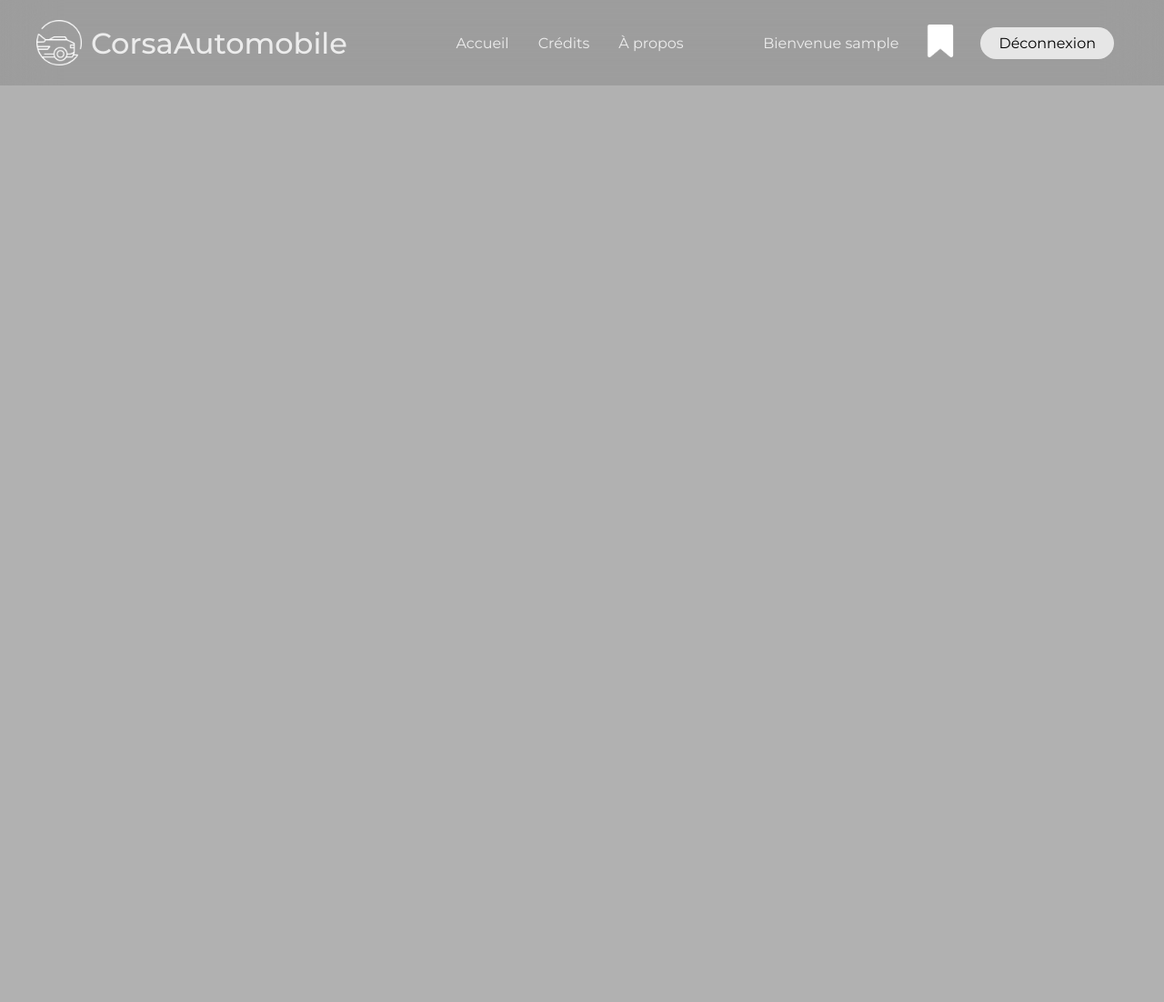
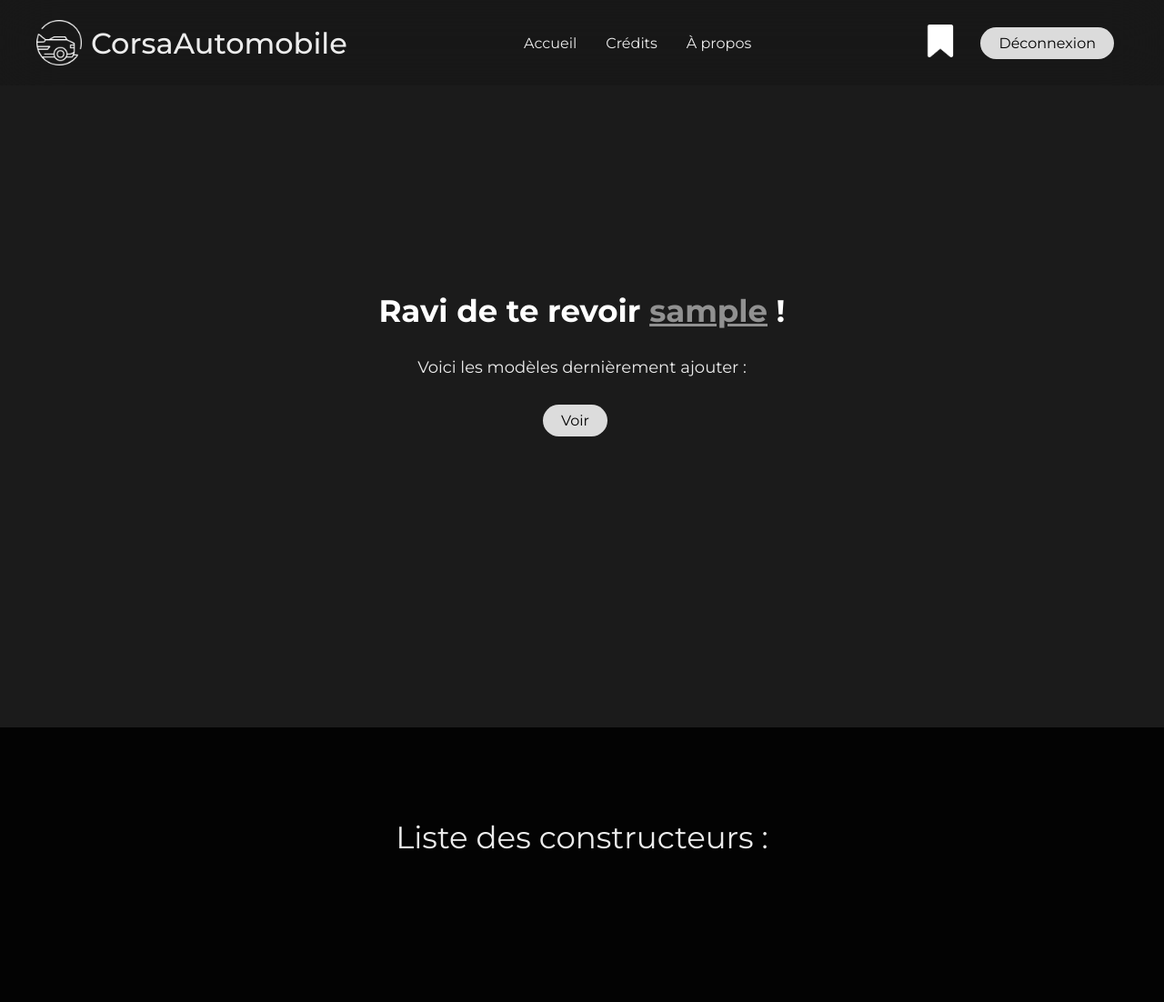
Before and after one commit to omarb36/CorsaAutomobile, a PHP site: page /espace-membres/index-connect.php in a window 1280 px wide. Shown: the whole page at 91% size. Before the commit the page ends 94 px from the top, so only its background shows below. Run offline with PHP 8.4, Linux system fonts and the light colour scheme; the visitor is signed in with stand-in values (Sample User, id 1); data that the repository does not hold is empty.

Commit message:
Design page d'accueil apres connexion

```diff
--- a/components/navbar-loged.php
+++ b/components/navbar-loged.php
@@ -19,7 +19,6 @@ session_start();
 
     <div class="user-info">
         <?php if (isset($_SESSION['pseudo']))?>
-        <span>Bienvenue <?php echo htmlspecialchars($_SESSION['pseudo']); ?></span>
         <form action="">
             <a href="../favoris.php"><img src="../img/favori.png" alt="Vos favoris"></a>
         </form>
--- a/espace-membres/index-connect.php
+++ b/espace-membres/index-connect.php
@@ -1,3 +1,28 @@
+<?php
+session_start();
+
+// Vérifie si l'utilisateur est connecté
+if (!isset($_SESSION['id'])) {
+    // Si l'utilisateur n'est pas connecté, redirige vers la page de connexion
+    header('Location: connexion.php');
+    exit(); // Stoppe l'exécution du script
+}
+
+$apiUrl = "https://filrouge.uha4point0.fr/V2/car/constructeurs";
+$reponse = file_get_contents($apiUrl);
+$constructeurs = json_decode($reponse, true);
+
+$constructeursFiltre = array_filter($constructeurs, function($constructeur) {
+    return in_array($constructeur["id"], ['1', '2', '5']);
+});
+
+$logoscostructeurs = [
+    'Renault' => '../img/1-renaultt.png',
+    'BMW'=> '../img/2-bmw.png',
+    'Fiat'=> 'https://logos-marques.com/wp-content/uploads/2021/02/Fiat-Logo-2006.png'
+];
+
+?>
 <!DOCTYPE html>
 <html lang="fr">
 <head>
@@ -7,6 +32,42 @@
     <title>Acceuil / CorsaAutomobile</title>
 </head>
 <body>
+
+<header>
     <?php include '../components/navbar-loged.php'?>
+
+    <main>
+        <div class="container">
+            <h1>Ravi de te revoir <span class="span-user"><?php echo htmlspecialchars($_SESSION['pseudo']);?></span> !</h1>
+            <p>Voici les modèles dernièrement ajouter :</p>
+            <button>Voir</button>
+        </div>
+</header>
+
+<section id="section-cartes">
+
+<div class="text-bienvenue">
+    <h1 class="h1-bienvenue">Liste des constructeurs :</h1>
+</div>
+
+<div class="container-cartes">
+
+    <?php foreach ($constructeursFiltre as $constructeur) : ?>
+
+    <a class="voiture-lien" href="voiture-1.php" name="voiture" type="text">
+    <div class="api-constructeur">
+        <img src="<?php echo $logoscostructeurs[$constructeur['nom']]; ?>" alt="Logo de Renault">
+        <h1 class="nom"><?php echo htmlspecialchars($constructeur['nom'], ENT_QUOTES, 'UTF-8'); ?></h1>
+        <h2 class="creation">Année de création : <?php echo htmlspecialchars($constructeur['creation'], ENT_QUOTES, 'UTF-8'); ?></h2>
+        <h2 class="fondateur">Fondataur(s) : <?php echo htmlspecialchars($constructeur['fondateur'], ENT_QUOTES, 'UTF-8'); ?></h2>
+        <h2 class="pays">Pays : <?php echo htmlspecialchars($constructeur['pays'], ENT_QUOTES, 'UTF-8'); ?></h2>
+        </a>
+    </div>
+    <?php endforeach; ?>
+</div>
+</section>
+
+    </main>
+
 </body>
 </html>
--- a/style/espace-membres.css
+++ b/style/espace-membres.css
@@ -7,7 +7,7 @@
 }
 
 body{
-    background-color: #0000004e;
+    background-color: #000000e4;
 }
 
 .message-erreur{
@@ -130,7 +130,7 @@ header .form-inscriptiion-container form {
     background-color: #000000b0;
     padding: 100px;
     border-radius: 25px;
-    box-shadow: rgba(0, 0, 0, 0.643) 0px 7px 29px 0px;
+    box-shadow: rgba(255, 255, 255, 0.137) 0px 7px 29px 0px;
 }
 
 header .form-inscriptiion-container label {
@@ -161,7 +161,7 @@ header .form-connexion-container form {
     background-color: #000000b0;
     padding: 100px;
     border-radius: 25px;
-    box-shadow: rgba(0, 0, 0, 0.643) 0px 7px 29px 0px;
+    box-shadow: rgba(255, 255, 255, 0.137) 0px 7px 29px 0px;
 }
 
 header .form-connexion-container label {
--- a/style/loged.css
+++ b/style/loged.css
@@ -7,7 +7,7 @@
 }
 
 body{
-    background-color: #0000004e;
+    background-color: #000000e4;
 }
 
 .message-erreur{
@@ -74,6 +74,7 @@ nav .user-info {
     display: flex;
     flex-wrap: wrap;
     flex-direction: row;
+    justify-content: center;
     align-items: center;
     text-align: center;
 }
@@ -97,3 +98,135 @@ nav .user-info #deconnexion {
     margin-right: 15px;
     cursor: pointer;
 }
+
+/* HEADER */
+
+header{
+    display: flex;
+    flex-direction: column;
+    justify-content: center;
+    align-items: center;
+    text-align: center;
+    width: 100%;
+    height: 100vh;
+}
+
+header h1{
+    color: #ffffff;
+    font-size: 34px;
+}
+
+header p{
+    color: #ECECEC;
+    font-size: 18px;
+    padding: 30px 0px;
+}
+
+header button{
+    background-color: #ECECECEC;
+    border: none;
+    padding: 8px 20px;
+    border-radius: 25px;
+    font-size: 16px;
+    margin-right: 15px;
+    cursor: pointer;
+}
+
+header button:hover{
+    background-color: inherit;
+    border: 1px solid #ECECEC;
+    color: #ECECEC;
+    transition: 0.3s;
+}
+
+
+header .span-user{
+    color: #ffffff84;
+    text-decoration-line: underline;
+}
+
+#section-cartes {
+    width: 100%;
+    height: 100%;
+    background-color: #000000e4;
+    padding-bottom: 50px;
+}
+
+.text-bienvenue .h1-bienvenue{
+    text-align: center;
+    padding: 100px 0px 50px 0px;
+    color: #ECECEC;
+    font-size: 34px;
+    font-weight: 400;
+}
+
+/* LISTE DES CONSTRUCTEURS */
+
+#section-cartes .container-cartes {
+    display: flex;
+    flex-direction: row;
+    flex-wrap: wrap;
+    justify-content: center;
+    align-items: center;
+    text-align: center;
+    padding: 30px 200px 30px 200px;
+    color: #ECECEC;
+
+}
+
+.container-cartes .api-constructeur {
+    display: flex;
+    flex-direction: column;
+    justify-content: start;
+    align-items: center;
+    background-color: rgb(0, 0, 0);
+    height: 650px;
+    width: 300px;
+    padding: 50px;
+    margin: 20px;
+    border-radius: 25px;
+    box-shadow: rgba(255, 255, 255, 0.137) 0px 7px 29px 0px;
+    cursor: pointer;
+}
+
+.api-constructeur:hover {
+    background-color: rgba(255, 255, 255, 0.151);
+    transition: 0.3s;
+}
+
+.container-cartes img{
+    width: 170px;
+    margin-bottom: 30px;
+}
+
+.container-cartes .nom{
+    font-size: 34px;
+    padding-bottom: 20px;
+}
+
+.container-cartes .creation{
+    font-size: 18px;
+    padding-bottom: 20px;
+}
+
+.container-cartes .fondateur{
+    font-size: 18px;
+    padding-bottom: 20px;
+}
+
+.container-cartes .usines{
+    font-size: 16px;
+    padding-bottom: 5px;
+    list-style: none;
+}
+
+.container-cartes .usines li{
+
+    padding-bottom: 10px;
+    list-style: none;
+}
+
+.container-cartes .api-constructeur .voiture-lien{
+    color: #ECECEC;
+    text-decoration: none;
+}
```
